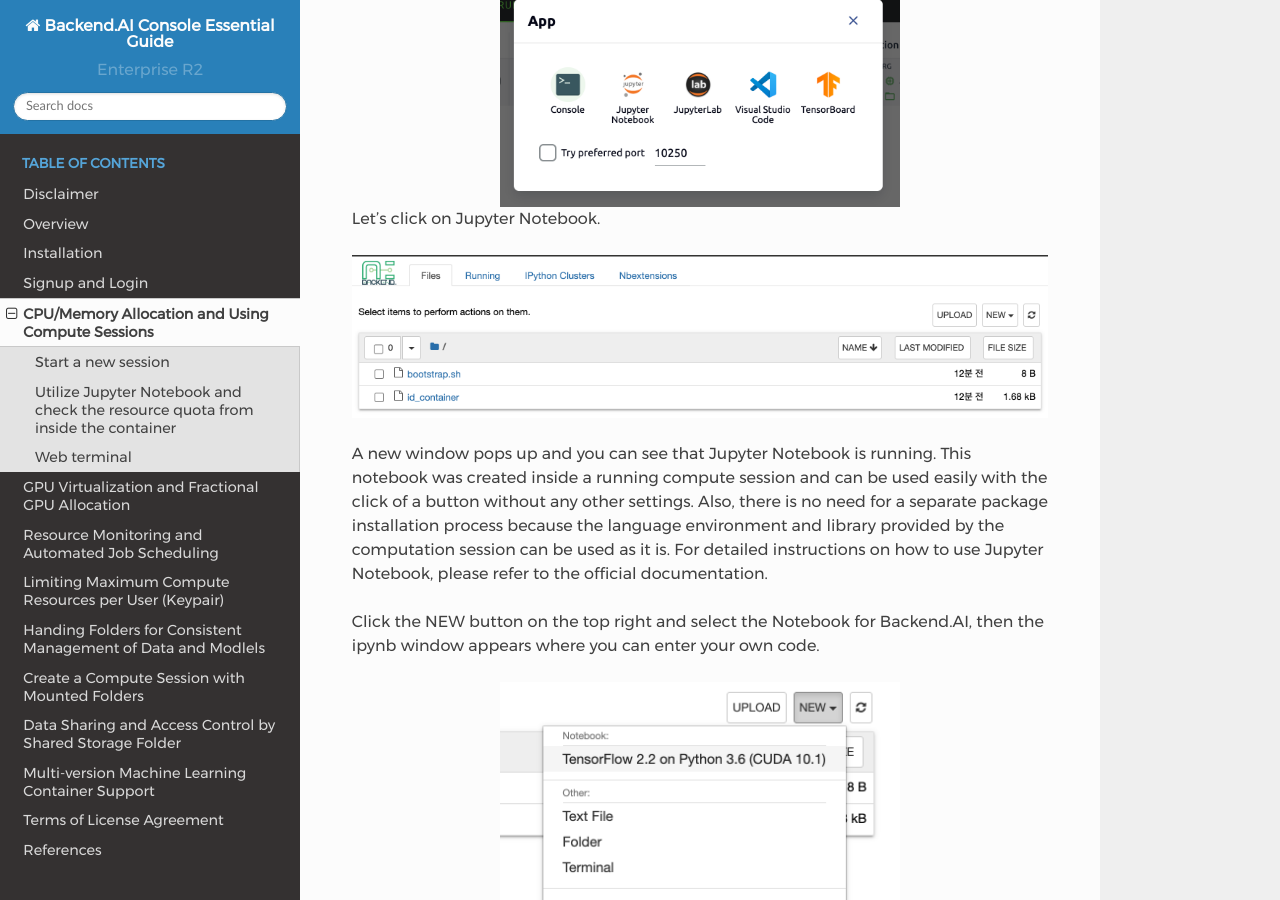
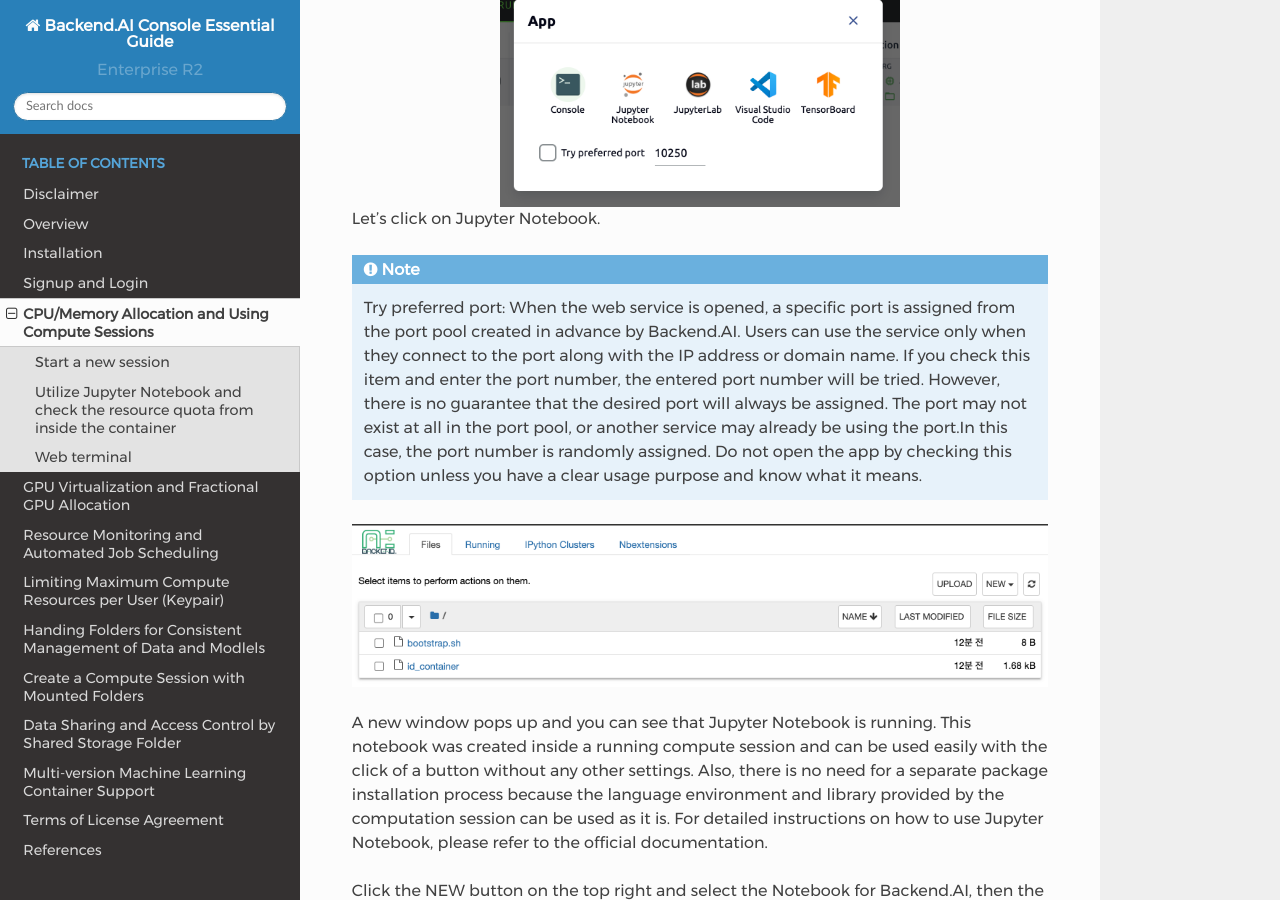
Before and after one commit to lablup/backend.ai-docs-webui, a Sphinx documentation site: the page built from docs/allocate_cpu_mem/allocate_cpu_mem.rst, in a window 1280 px wide and 900 px high, scrolled down 2635 px. Built offline with Sphinx 7.4.7 and the Read the Docs theme 2.0.0, drawn with Linux system fonts in a browser that asks for light colours.

Commit message:
docs: add description try preferred port in App selection dialog

```diff
--- a/docs/allocate_cpu_mem/allocate_cpu_mem.rst
+++ b/docs/allocate_cpu_mem/allocate_cpu_mem.rst
@@ -70,6 +70,18 @@
 
 Let's click on Jupyter Notebook.
 
+.. note::
+   Try preferred port: When the web service is opened, a specific port is
+   assigned from the port pool created in advance by Backend.AI. Users can
+   use the service only when they connect to the port along with the IP
+   address or domain name. If you check this item and enter the port number,
+   the entered port number will be tried.
+   However, there is no guarantee that the desired port will always be assigned.
+   The port may not exist at all in the port pool, or another service may
+   already be using the port.In this case, the port number is randomly assigned.
+   Do not open the app by checking this option unless you have a clear usage
+   purpose and know what it means.
+
 .. image:: jupyter_app.png
 
 A new window pops up and you can see that Jupyter Notebook is running. This
```
Also changed, not shown: 1 other file.
